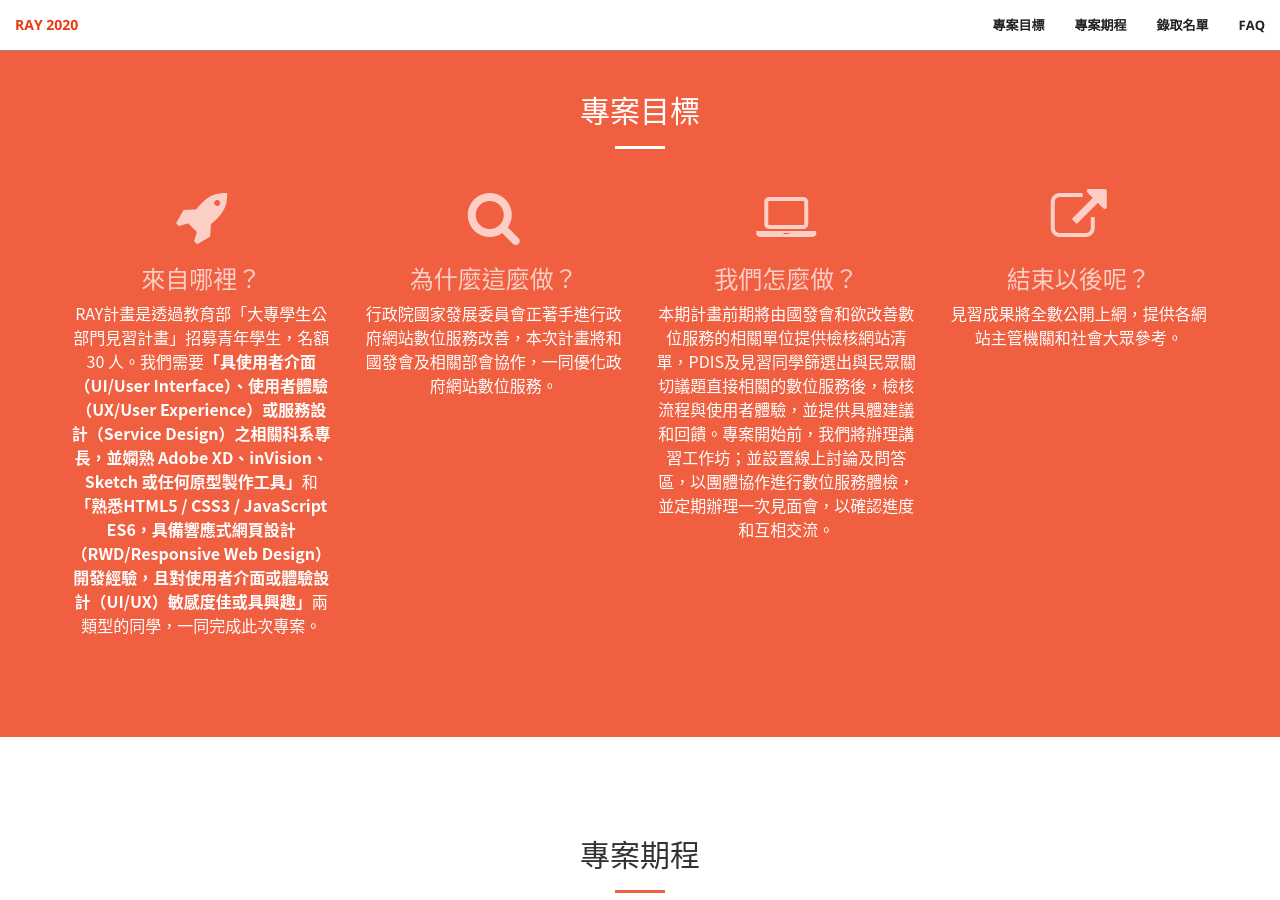
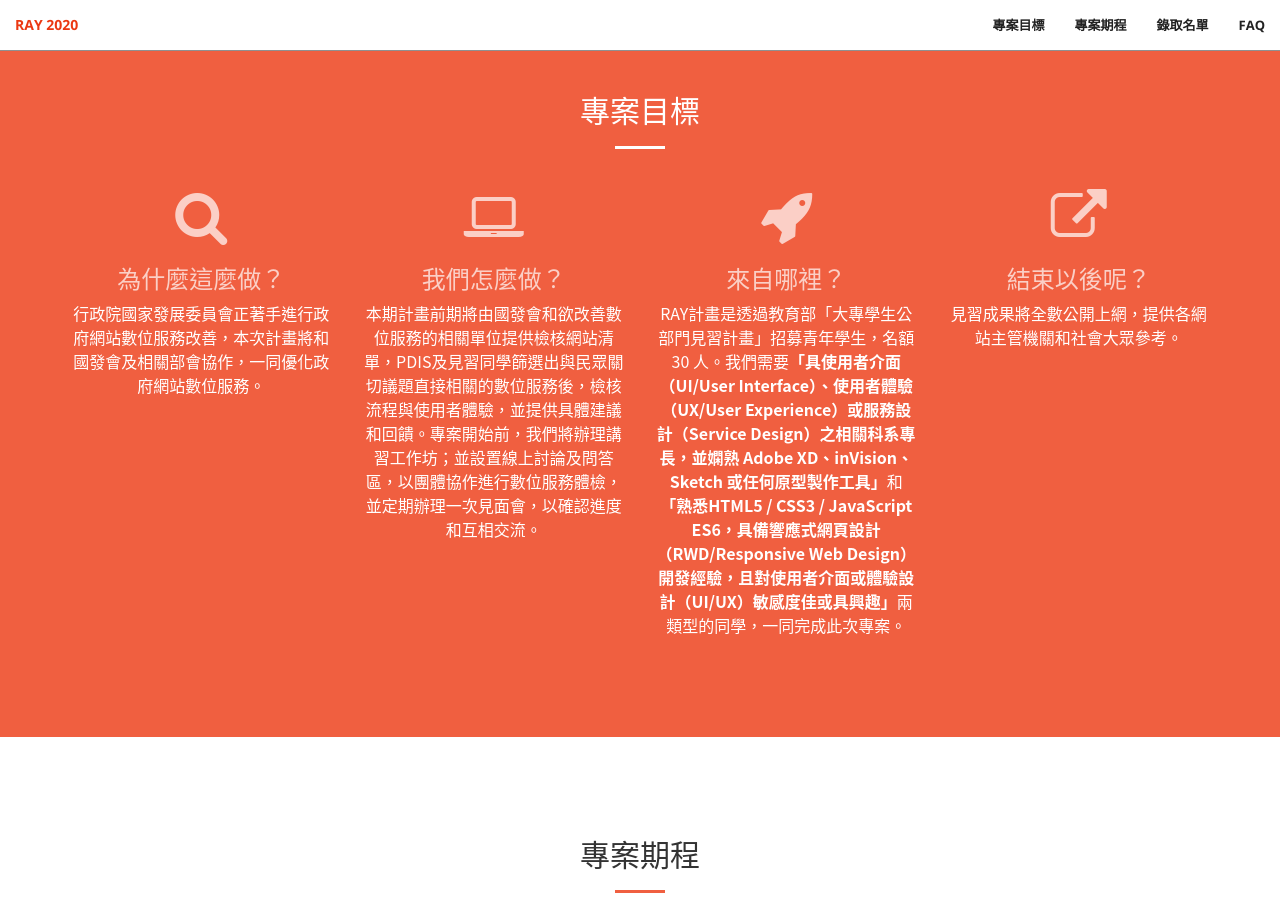
Before and after one commit to PDIS/ray2020-recruit, a Jekyll site: the page built from docs/index.html, in a window 1280 px wide and 900 px high, scrolled down 907 px. Built offline with Jekyll 4.4.1, drawn with Linux system fonts in a browser that asks for light colours; some of the changed lines change nothing that is shown.

Commit message:
Update intro.json

```diff
--- a/docs/_data/intro.json
+++ b/docs/_data/intro.json
@@ -1,11 +1,6 @@
 {
     "title": "專案目標",
     "items": [
-        {
-            "title": "來自哪裡？",
-            "icon": "fa-rocket",
-            "content": "RAY計畫是透過教育部「大專學生公部門見習計畫」招募青年學生，名額 30 人。我們需要<b>「具使用者介面（UI/User Interface）、使用者體驗（UX/User Experience）或服務設計（Service Design）之相關科系專長，並嫻熟 Adobe XD、inVision、Sketch 或任何原型製作工具」</b>和<b>「熟悉HTML5 / CSS3 / JavaScript ES6，具備響應式網頁設計（RWD/Responsive Web Design）開發經驗，且對使用者介面或體驗設計（UI/UX）敏感度佳或具興趣」</b>兩類型的同學，一同完成此次專案。"
-        },
         {
             "title": "為什麼這麼做？",
             "icon": "fa-search",
@@ -17,6 +12,11 @@
             "content": "本期計畫前期將由國發會和欲改善數位服務的相關單位提供檢核網站清單，PDIS及見習同學篩選出與民眾關切議題直接相關的數位服務後，檢核流程與使用者體驗，並提供具體建議和回饋。專案開始前，我們將辦理講習工作坊；並設置線上討論及問答區，以團體協作進行數位服務體檢，並定期辦理一次見面會，以確認進度和互相交流。"
         },
         {
+            "title": "來自哪裡？",
+            "icon": "fa-rocket",
+            "content": "RAY計畫是透過教育部「大專學生公部門見習計畫」招募青年學生，名額 30 人。我們需要<b>「具使用者介面（UI/User Interface）、使用者體驗（UX/User Experience）或服務設計（Service Design）之相關科系專長，並嫻熟 Adobe XD、inVision、Sketch 或任何原型製作工具」</b>和<b>「熟悉HTML5 / CSS3 / JavaScript ES6，具備響應式網頁設計（RWD/Responsive Web Design）開發經驗，且對使用者介面或體驗設計（UI/UX）敏感度佳或具興趣」</b>兩類型的同學，一同完成此次專案。"
+        },
+        {
             "title": "結束以後呢？",
             "icon": "fa-external-link",
             "content": "見習成果將全數公開上網，提供各網站主管機關和社會大眾參考。"
```
